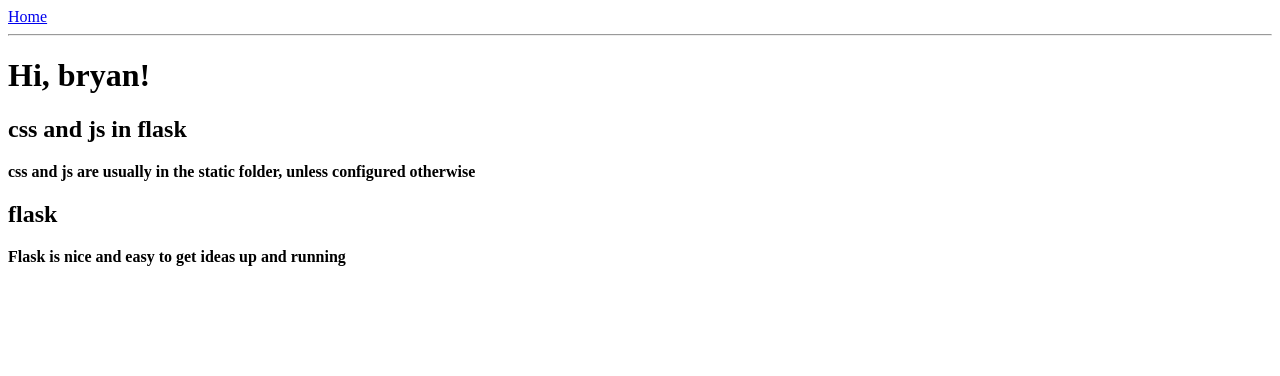
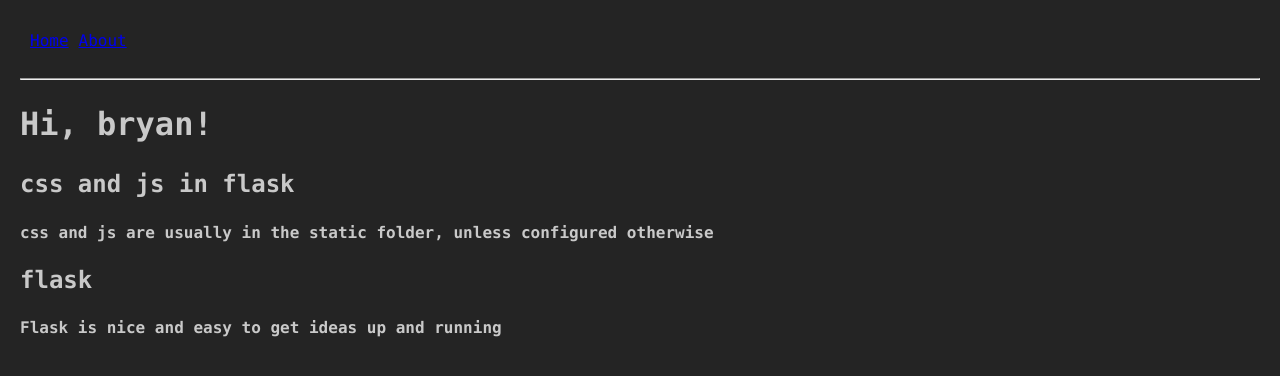
Before and after one commit to bett-bett/hello-my-backend, a Flask app: page / in a window 1280 px wide. Shown: the top 376 px of the page. Run offline with Flask 3, Linux system fonts and the light colour scheme.

Commit message:
simple nav and styling

```diff
--- a/app/routes.py
+++ b/app/routes.py
@@ -16,3 +16,7 @@ def index():
       }
   ]
   return render_template('index.html', title='Home', user=user, items=items)
+
+@app.route('/about')
+def about():
+    return render_template('index.html', content='Flask web app.')
--- /dev/null
+++ b/app/static/styles/base.css
@@ -0,0 +1,26 @@
+:root {
+  font-family: Menlo, Monaco, 'Lucida Console', 'Liberation Mono', 'DejaVu Sans Mono', 'Bitstream Vera Sans Mono', 'Courier New', monospace, serif;
+  line-height: 1.4;
+  font-weight: 400;
+
+  color-scheme: light dark;
+  color: rgba(255, 255, 255, 0.753);
+  background-color: #242424;
+
+}
+
+
+body {
+  margin: 20px;
+}
+
+nav ul {
+  display: flex;
+  flex-direction: row;
+  align-items: center;
+  padding: 10px;
+  list-style-type: none;
+}
+nav li {
+  margin-right:10px;
+}
--- a/app/templates/base.html
+++ b/app/templates/base.html
@@ -6,9 +6,21 @@
         {% else %}
         <title>Welcome to my flask app</title>
         {% endif %}
+        <link rel="stylesheet" type="text/css" href="{{ url_for('static',filename='styles/base.css') }}">
     </head>
     <body>
-        <div><a href="/index">Home</a></div>
+        <div class="container">
+            <nav>
+                <ul>
+                  <li>
+                    <a href="{{ url_for('index') }}">Home</a>
+                  </li>
+                  <li>
+                    <a href="{{ url_for('about') }}">About</a>
+                  </li>
+                </ul>
+            </nav>
+        </div>
         <hr>
         {% block content %}{% endblock %}
     </body>
--- a/app/templates/index.html
+++ b/app/templates/index.html
@@ -1,6 +1,7 @@
 {% extends "base.html" %}
 
 {% block content %}
+    {% if user and items %}
         <h1>Hi, {{ user.username }}!</h1>
         {% for item in items %}
         <div>
@@ -8,6 +9,8 @@
             <p> <b>{{ item.body }}</b></p>
         </div>
         {% endfor %}
-
+    {% else %}
+    {{content}}
+    {% endif %}
 
 {% endblock %}
```
Also changed, not shown: README.md. Lines whose indentation alone changed are shown as unchanged.
